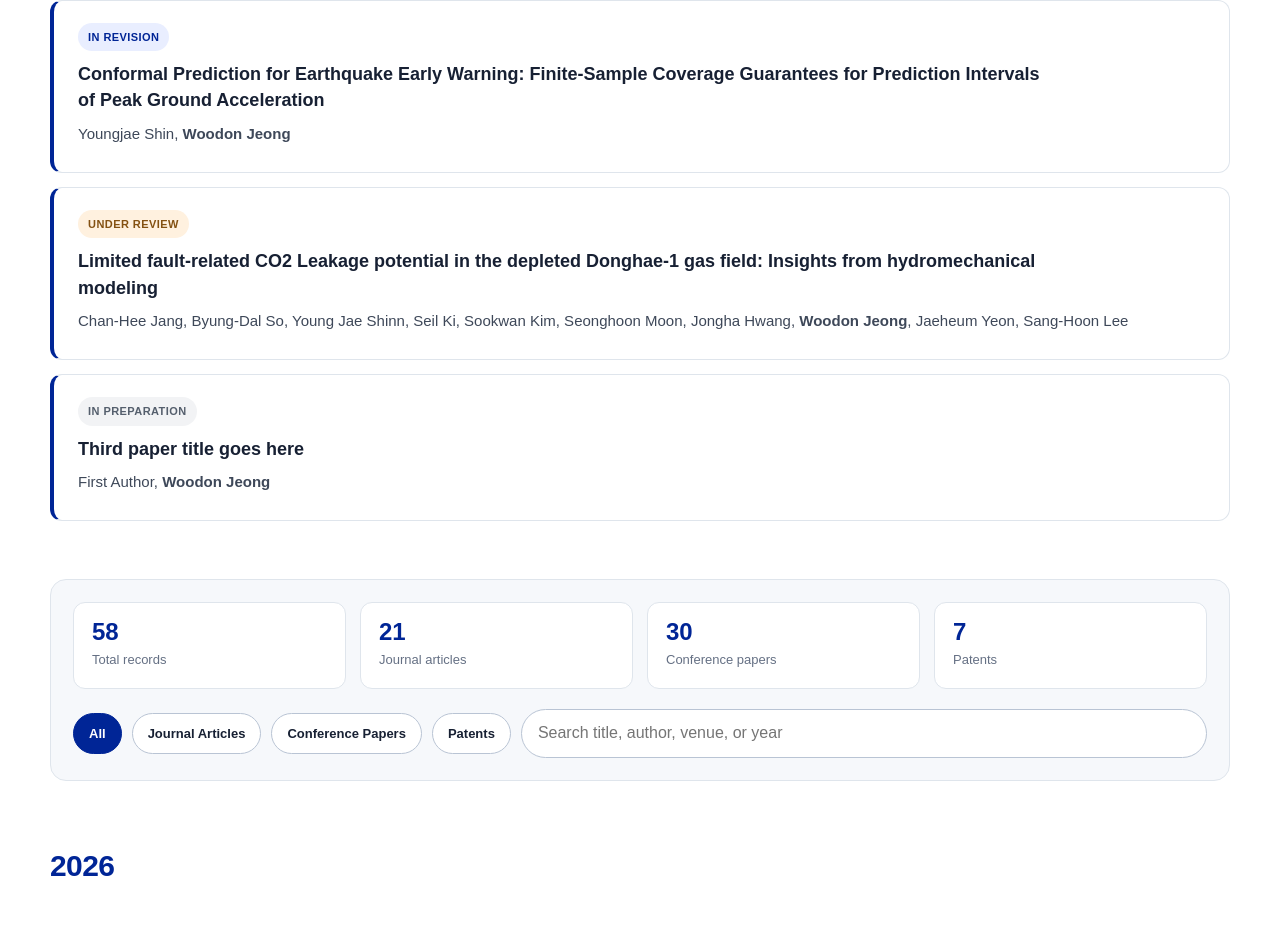
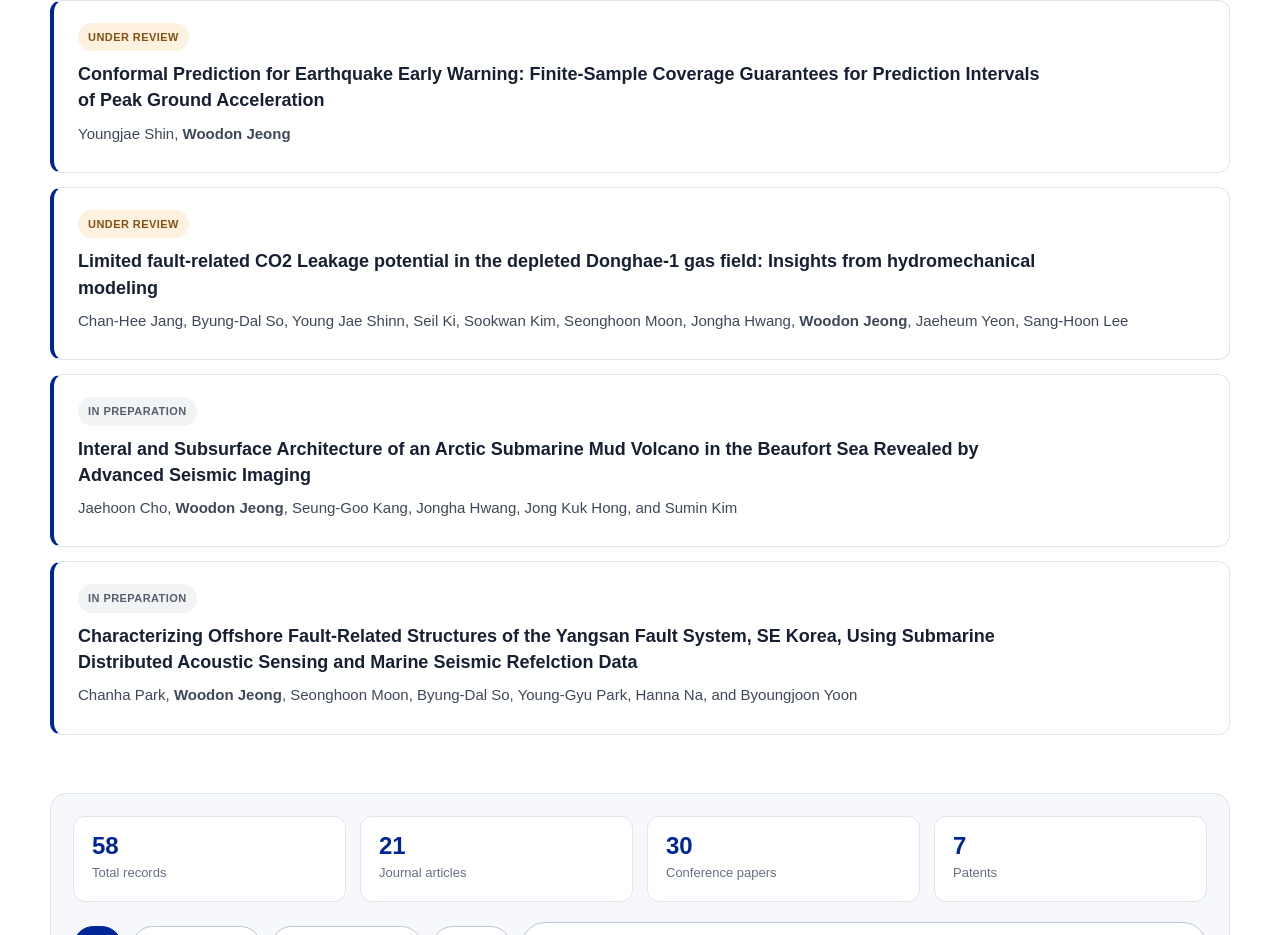
Before and after one commit to seistudio-lab/seistudio-lab.github.io, a plain HTML site: page publications.html in a window 1280 px wide. Shown: the part 707-1642 px from the top of the page. Drawn offline with Linux system fonts and the light colour scheme.

Commit message:
Update publications.html

```diff
--- a/publications.html
+++ b/publications.html
@@ -317,7 +317,7 @@
 
     <article class="ongoing-card">
       <div class="ongoing-topline">
-        <span class="manuscript-status revision">In Revision</span>
+        <span class="manuscript-status review">Under Review</span>
       </div>
 
       <h3>
@@ -345,15 +345,28 @@
 
         <article class="ongoing-card">
           <div class="ongoing-topline">
-            <span class="manuscript-status preparation">In Preparation</span>
+            <span class="manuscript-status preparation">In preparation</span>
           </div>
           <h3>
-            Third paper title goes here
+            Interal and Subsurface Architecture of an Arctic Submarine Mud Volcano in the Beaufort Sea Revealed by Advanced Seismic Imaging
           </h3>
           <p class="pub-authors">
-            First Author, <strong>Woodon Jeong</strong>
+            Jaehoon Cho, <strong>Woodon Jeong</strong>, Seung-Goo Kang, Jongha Hwang, Jong Kuk Hong, and Sumin Kim
           </p>
         </article>
+
+        <article class="ongoing-card">
+          <div class="ongoing-topline">
+            <span class="manuscript-status preparation">In preparation</span>
+          </div>
+          <h3>
+            Characterizing Offshore Fault-Related Structures of the Yangsan Fault System, SE Korea, Using Submarine Distributed Acoustic Sensing and Marine Seismic Refelction Data
+          </h3>
+          <p class="pub-authors">
+            Chanha Park, <strong>Woodon Jeong</strong>, Seonghoon Moon, Byung-Dal So, Young-Gyu Park, Hanna Na, and Byoungjoon Yoon
+          </p>
+        </article>
+
 
       </div>
     </section>
```
